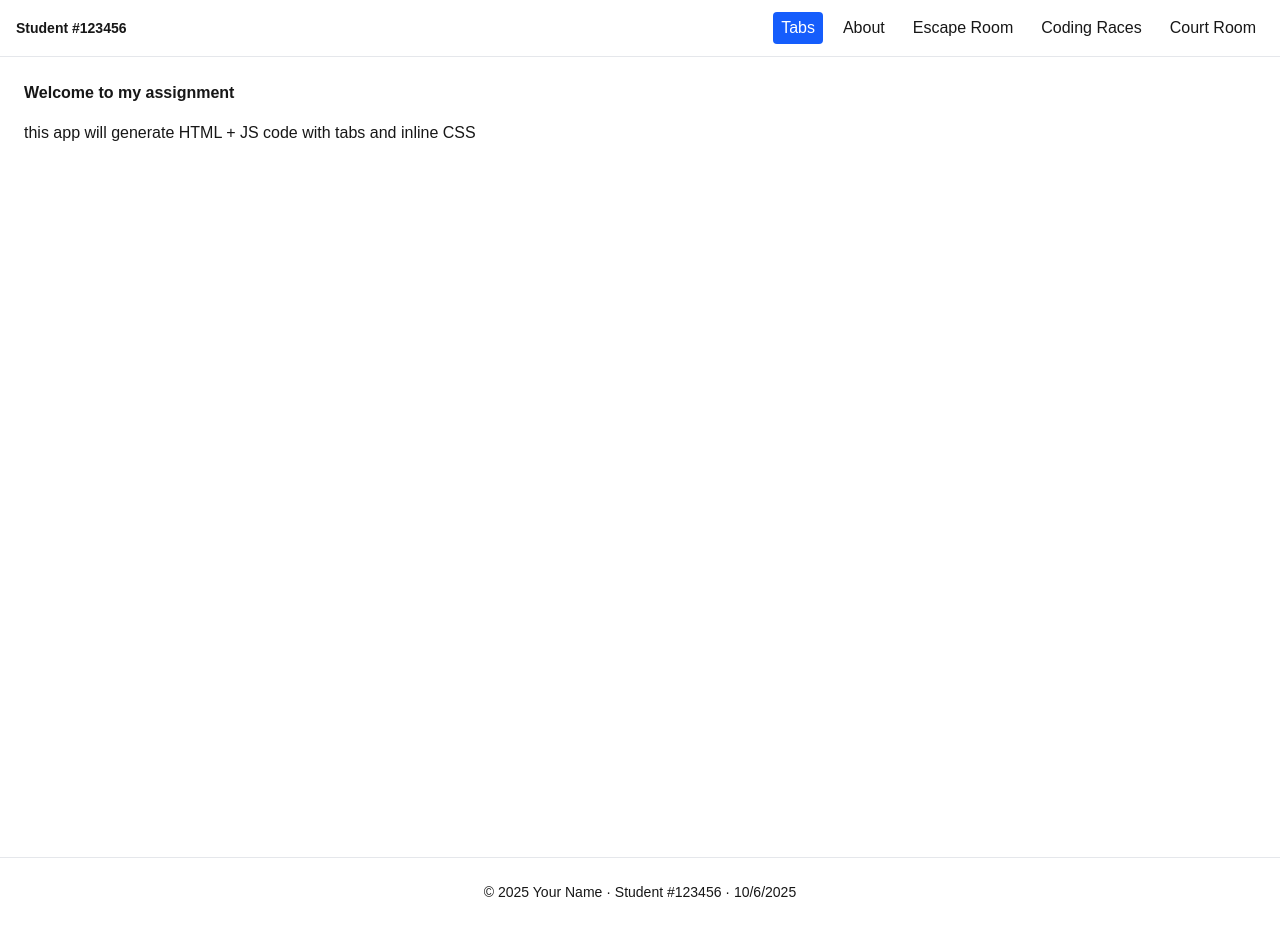
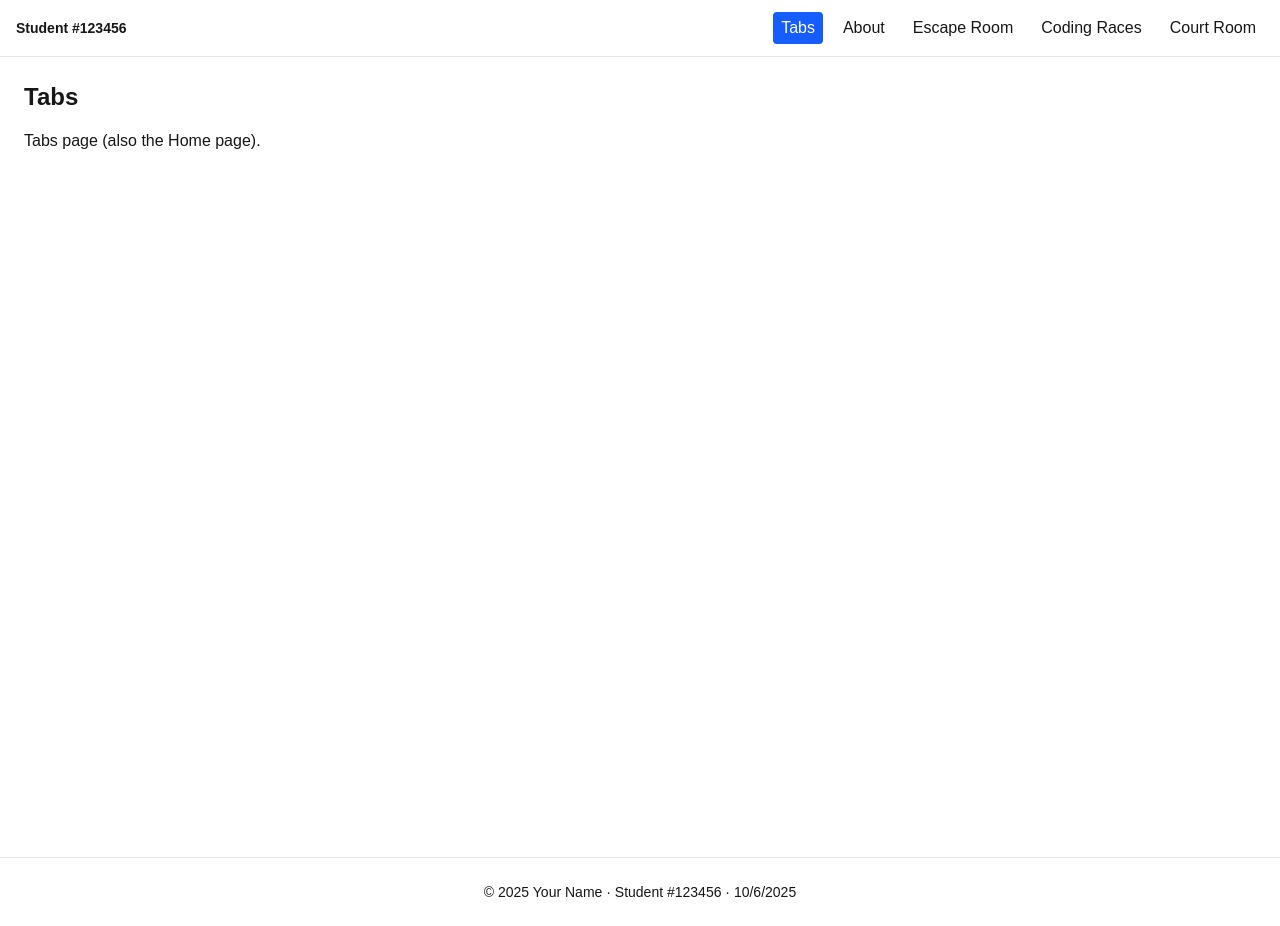
Before and after one commit to raizulfi/CloudWebAppAssignment1, a Next.js app: page / in a window 1280 px wide. Built offline with nearby package versions, Linux system fonts and the light colour scheme.

Commit message:
placeholder pages

```diff
--- /dev/null
+++ b/src/app/coding-races/page.tsx
@@ -0,0 +1,8 @@
+export default function CodingRacesPage() {
+	return (
+		<section>
+			<h1 className="text-2xl font-bold mb-2">Coding Races</h1>
+			<p>Coming soon. Competitive coding mini-games will appear here.</p>
+		</section>
+	);
+}
--- /dev/null
+++ b/src/app/court-room/page.tsx
@@ -0,0 +1,8 @@
+export default function CourtRoomPage() {
+	return (
+		<section>
+			<h1 className="text-2xl font-bold mb-2">Court Room</h1>
+			<p>Coming soon. Debate and code review simulations will appear here.</p>
+		</section>
+	);
+}
--- /dev/null
+++ b/src/app/escape-room/page.tsx
@@ -0,0 +1,8 @@
+export default function EscapeRoomPage() {
+	return (
+		<section>
+			<h1 className="text-2xl font-bold mb-2">Escape Room</h1>
+			<p>Coming soon. This page will host interactive puzzles.</p>
+		</section>
+	);
+}
--- a/src/app/page.tsx
+++ b/src/app/page.tsx
@@ -1,10 +1,8 @@
-import Image from "next/image";
-
 export default function Home() {
-  return (
-    <div>
-      <h1 className="text-3x1 font-bold mb-4">Welcome to my assignment</h1>
-      <p>this app will generate HTML + JS code with tabs and inline CSS</p>
-    </div>
-  );
+	return (
+		<section>
+			<h1 className="text-2xl font-bold mb-4">Tabs</h1>
+			<p> Tabs page (also the Home page).</p>
+		</section>
+	);
 }
```
Also changed, not shown: src/app/tabs/page.tsx (deleted).
